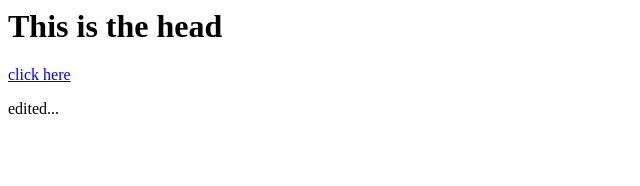
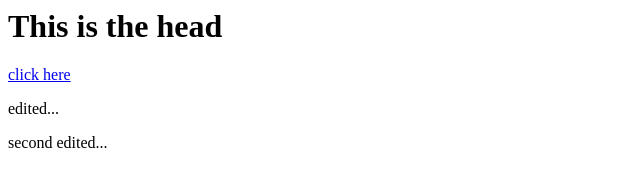
Before and after one commit to senaMora/senaMora.github.io, a plain HTML site: page index.html in a window 1280 px wide. Shown: the whole page, without its empty margins (0-640 px from the left). Drawn offline with Linux system fonts and the light colour scheme.

Commit message:
Update index.html

```diff
--- a/index.html
+++ b/index.html
@@ -7,6 +7,7 @@
   <h1>This is the head</h1>
   <a href="text.txt">click here</a>
   <p>edited...</p>
+  <p>second edited...</p>
   </body>
 
 </html>
```
